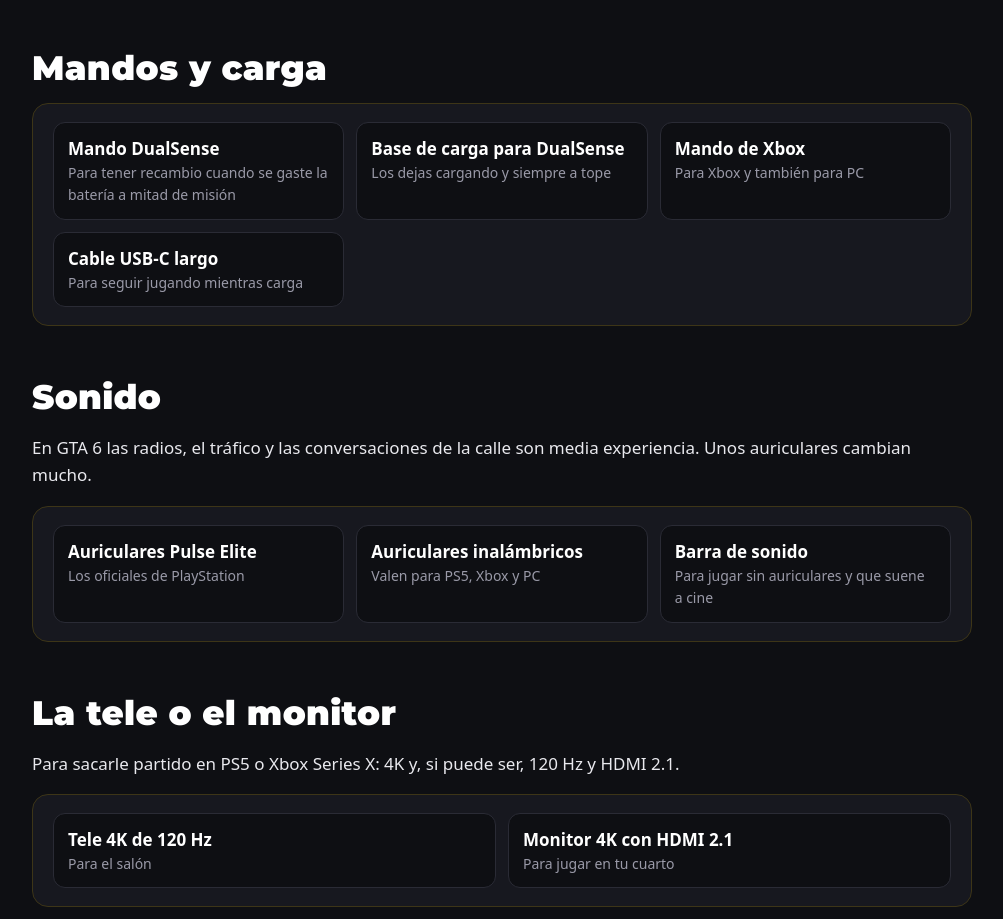
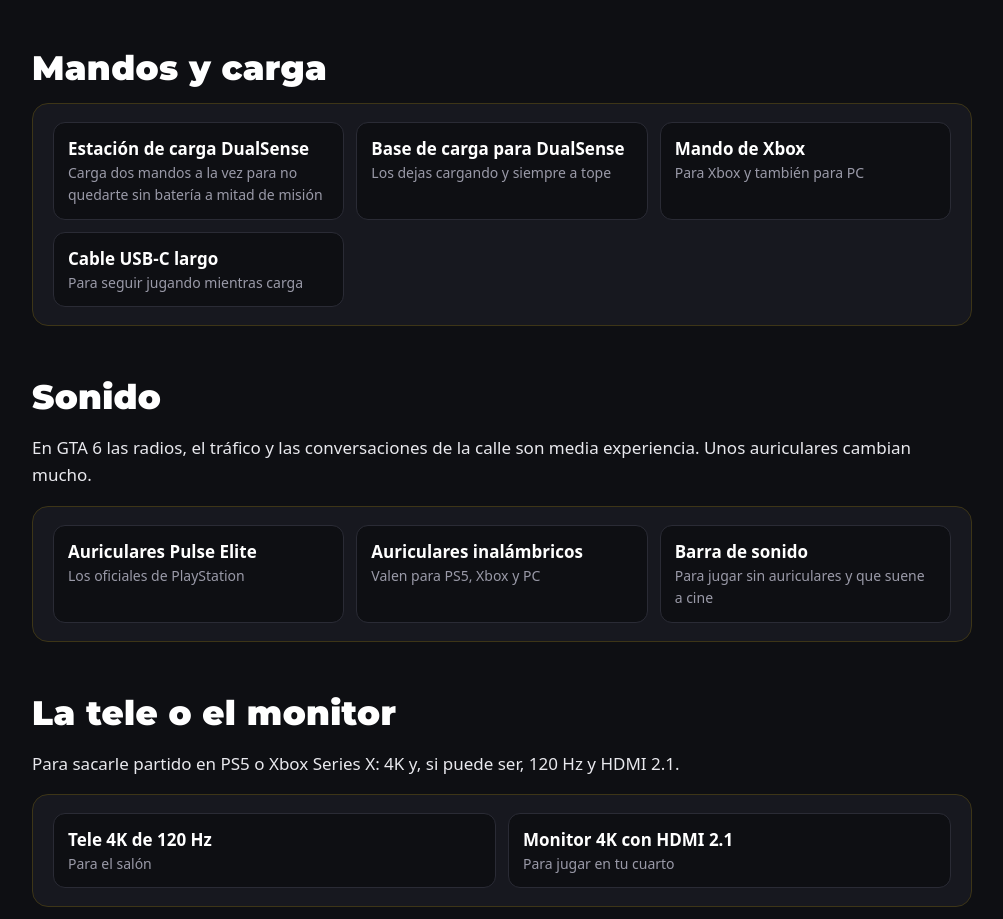
Before and after one commit to godcayt/godcayt.github.io, a plain HTML site: page equipo.html in a window 1280 px wide. Shown: the part 2428-3347 px from the top of the page, without its empty margins (138-1141 px from the left). Drawn offline with Linux system fonts and the light colour scheme.

Commit message:
Equipo: DualSense sin vender por Amazon, sustituido por la estación de carga oficial

```diff
--- a/equipo.html
+++ b/equipo.html
@@ -56,7 +56,7 @@
 <div class="card afi"><div class="prods"><a href="https://www.amazon.es/dp/B0H8XY7QWY?tag=godca06-21" rel="sponsored nofollow noopener" target="_blank">SanDisk Optimus GX C50 1 TB<i>Tarjeta de expansión para Xbox Series X|S</i></a><a href="https://www.amazon.es/s?k=tarjeta+expansion+Xbox+Series+2TB&tag=godca06-21" rel="sponsored nofollow noopener" target="_blank">Tarjetas de 2 TB<i>Para tenerlo todo instalado</i></a></div></div>
 
 <h2>Mandos y carga</h2>
-<div class="card afi"><div class="prods"><a href="https://www.amazon.es/dp/B08H99BPJN?tag=godca06-21" rel="sponsored nofollow noopener" target="_blank">Mando DualSense<i>Para tener recambio cuando se gaste la batería a mitad de misión</i></a><a href="https://www.amazon.es/s?k=estacion+de+carga+DualSense&tag=godca06-21" rel="sponsored nofollow noopener" target="_blank">Base de carga para DualSense<i>Los dejas cargando y siempre a tope</i></a><a href="https://www.amazon.es/s?k=mando+Xbox+Series+inalambrico&tag=godca06-21" rel="sponsored nofollow noopener" target="_blank">Mando de Xbox<i>Para Xbox y también para PC</i></a><a href="https://www.amazon.es/s?k=cable+USB+C+3+metros+mando&tag=godca06-21" rel="sponsored nofollow noopener" target="_blank">Cable USB-C largo<i>Para seguir jugando mientras carga</i></a></div></div>
+<div class="card afi"><div class="prods"><a href="https://www.amazon.es/dp/B08H97WTBL?tag=godca06-21" rel="sponsored nofollow noopener" target="_blank">Estación de carga DualSense<i>Carga dos mandos a la vez para no quedarte sin batería a mitad de misión</i></a><a href="https://www.amazon.es/s?k=estacion+de+carga+DualSense&tag=godca06-21" rel="sponsored nofollow noopener" target="_blank">Base de carga para DualSense<i>Los dejas cargando y siempre a tope</i></a><a href="https://www.amazon.es/s?k=mando+Xbox+Series+inalambrico&tag=godca06-21" rel="sponsored nofollow noopener" target="_blank">Mando de Xbox<i>Para Xbox y también para PC</i></a><a href="https://www.amazon.es/s?k=cable+USB+C+3+metros+mando&tag=godca06-21" rel="sponsored nofollow noopener" target="_blank">Cable USB-C largo<i>Para seguir jugando mientras carga</i></a></div></div>
 
 <h2>Sonido</h2>
 <p>En GTA 6 las radios, el tráfico y las conversaciones de la calle son media experiencia. Unos auriculares cambian mucho.</p>
```
